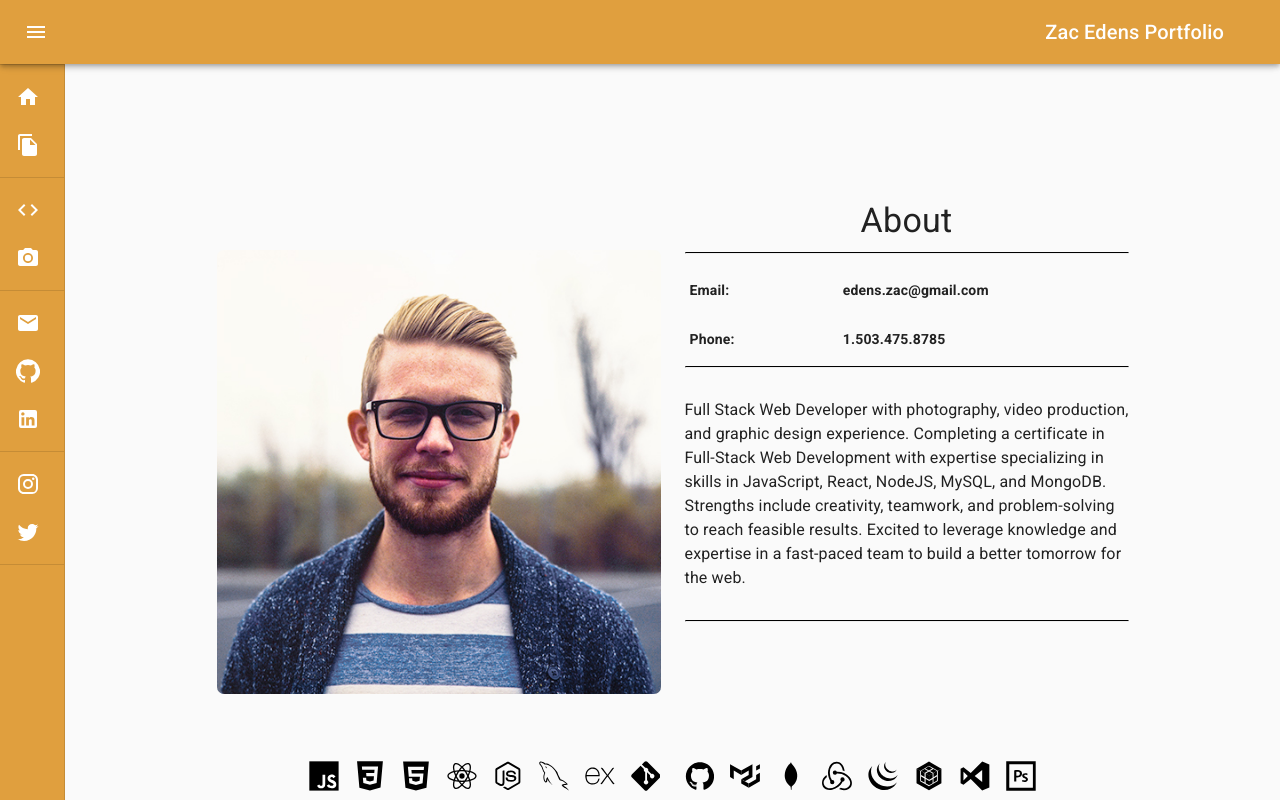
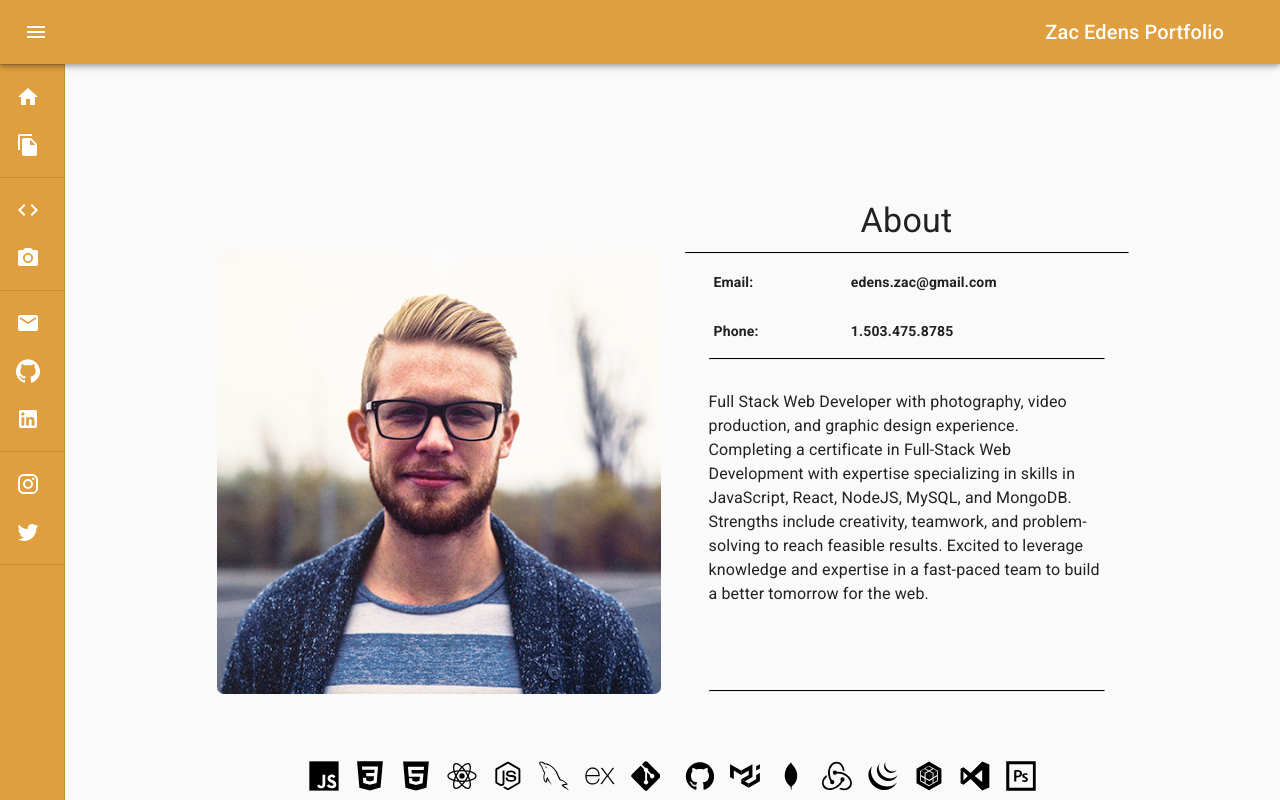
Before and after one commit to themancalledzac/edens-portfolio, a React (Create React App) app: page / in a window 1280 px wide. Shown: the top 800 px of the page. Built offline with nearby package versions, Linux system fonts and the light colour scheme.

Commit message:
fix headerCard spacing, specifically with the portrait image. should scale properly at all widths now.

```diff
--- a/src/components/HeaderCard.js
+++ b/src/components/HeaderCard.js
@@ -25,6 +25,15 @@ const useStyles = makeStyles((theme) => ({
     borderRadius: "7px",
     marginBottom: "20px",
     marginTop: "70px",
+    [theme.breakpoints.down("sm")]: {
+      marginLeft: "auto",
+      marginRight: "auto",
+      display: "block",
+      maxWidth: "450px",
+    },
+    [theme.breakpoints.down("xs")]: {
+      maxWidth: "100%",
+    },
   },
   root: {
     flexGrow: 1,
@@ -54,6 +63,7 @@ const useStyles = makeStyles((theme) => ({
   headerParagraph: {
     marginBottom: "30px",
     marginTop: "30px",
+    minHeight: "250px",
   },
   headerTitle: {
     textAlign: "center",
@@ -68,6 +78,9 @@ const useStyles = makeStyles((theme) => ({
   underLine: {
     borderTop: "1px solid black",
   },
+  aboutContainer: {
+    minHeight: "444px",
+  },
 }));
 const HeaderCard = () => {
   const classes = useStyles();
@@ -81,19 +94,20 @@ const HeaderCard = () => {
   return (
     <>
       <Grid style={{ marginTop: "5rem" }} container spacing={3}>
-        <Grid item xs={12} sm={6}>
+        <Grid item xs={12} sm={12} md={6}>
           <img className={classes.portrait} src={headerImage} alt='portrait' />
         </Grid>
-        <Grid item xs={12} sm={6}>
+        <Grid item xs={12} sm={12} md={6}>
           <br></br>
           <Grid container spacing={2}>
-            <Grid item xs={12}>
+            <Grid item xs={12} style={{ paddingBottom: "0px" }}>
               <Typography variant='h4' noWrap className={classes.headerTitle}>
                 {headerTitle}
               </Typography>
               <hr className={classes.underLine}></hr>
             </Grid>
           </Grid>
+          <Container className={classes.aboutContainer}>
             <Grid container spacing={2} className={classes.infoContainer}>
               <Grid style={{ paddingBottom: "0px" }} xs={12} sm={4}>
                 <h4 className={classes.infoTitle}>Email: </h4>
@@ -114,7 +128,11 @@ const HeaderCard = () => {
             <Typography paragraph className={classes.headerParagraph}>
               {headerParagraph}
             </Typography>
-          <hr className={classes.underLine}></hr>
+            <hr
+              className={classes.underLine}
+              style={{ marginTop: "50px" }}
+            ></hr>
+          </Container>
         </Grid>
       </Grid>
       <Container className={classes.logoContainer}>
```
Lines whose indentation alone changed are shown as unchanged.
